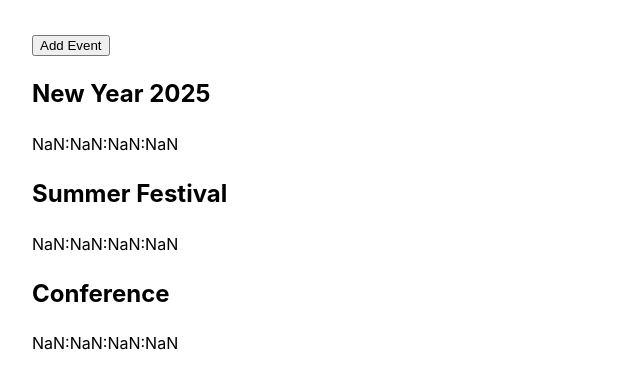
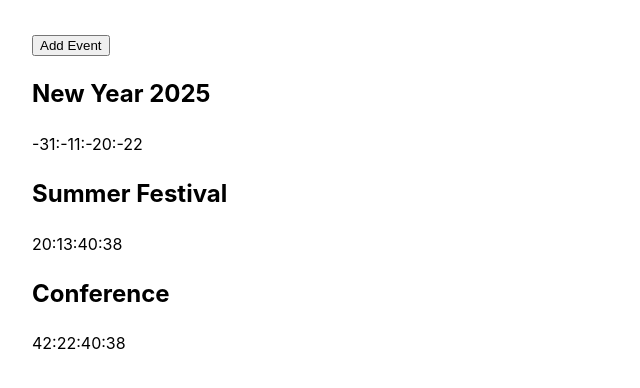
Before and after one commit to Saplistic/TimeView, a Svelte app: page / in a window 1280 px wide. Shown: the top 388 px of the page, without its empty margins (0-640 px from the left). Built offline with nearby package versions, Linux system fonts and the light colour scheme.

Commit message:
Fix & Improve Event List Reactivity using runes
Signed-off-by: Saplistic <167242143+Saplistic@users.noreply.github.com>

```diff
--- a/src/App.svelte
+++ b/src/App.svelte
@@ -5,17 +5,17 @@
     import EventCreationForm from "./EventCreationForm.svelte";
     import type { oEvent } from "./types";
 
-    let showModal: boolean = false;
+    let showModal: boolean = $state(false);
 
     const openModal = () => {
         showModal = true;
     }
 
-    let events = [
+    let events = $state<oEvent[]>([
         { name: "New Year 2025", dateTime: new Date("2025-01-01T00:00:00"), description: "" },
         { name: "Summer Festival", dateTime: new Date("2025-02-21T00:00:00"), description: "" },
         { name: "Conference", dateTime: new Date("2025-03-15T09:00:00"), description: "" },
-    ];
+    ]);
 
     function addEvent(event: oEvent) {
         events.push(event);
@@ -36,23 +36,19 @@
         return `${days}:${String(hours).padStart(2, "0")}:${String(minutes).padStart(2, "0")}:${String(seconds).padStart(2, "0")}`;
     }
 
-    let countdowns = events.map(event => ({
-        ...event,
-        timeLeft: calculateTimeLeft(event.date)
-    }));
+    let timeLeft = $state(events.map(event => calculateTimeLeft(event.dateTime)));
 
     let interval: number;
     onMount(() => {
+        // Update timeLeft every second
         interval = setInterval(() => {
-            countdowns = countdowns.map(event => ({
-                ...event,
-                timeLeft: calculateTimeLeft(event.date)
-            }));
+            timeLeft = events.map(event => calculateTimeLeft(event.dateTime));
         }, 1000);
     });
 
-    // Cleanup interval on component destroy
-    onDestroy(() => clearInterval(interval));
+    onDestroy(() => {
+        clearInterval(interval);
+    });
 
 </script>
 
@@ -64,7 +60,7 @@
          </button>
       </div>
 
-      {#each countdowns as event}
+      {#each events as event, i}
          <div class="relative w-full h-32 md:h-40 lg:h-52 flex items-center justify-center rounded-lg overflow-hidden shadow-lg transition-all duration-300 mb-2 last:mb-0"
               style="background: linear-gradient(135deg, rgba(255, 255, 255, 0.1), rgba(255, 255, 255, 0));">
             <!-- Background image (optional, if needed per event) -->
@@ -73,7 +69,7 @@
             <!-- Overlay text -->
             <div class="relative text-center text-white px-4">
                <h2 class="text-lg md:text-xl lg:text-2xl font-semibold tracking-wider">{event.name}</h2>
-               <p class="text-2xl md:text-3xl lg:text-4xl font-bold mt-1">{event.timeLeft}</p>
+               <p class="text-2xl md:text-3xl lg:text-4xl font-bold mt-1">{timeLeft[i]}</p>
             </div>
          </div>
       {/each}
```
